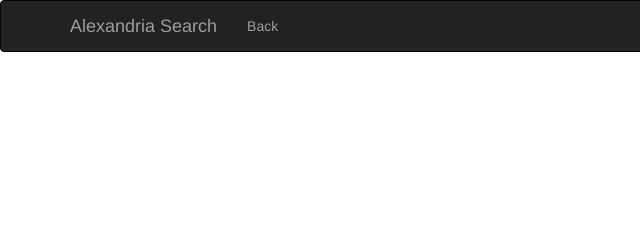
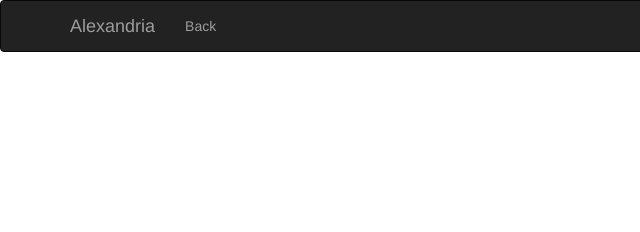
Before and after one commit to emberian/alexandria-web-client, a plain HTML site: page jquery/index.html in a window 1280 px wide. Shown: the top 232 px of the page, 0-640 px from the left. Drawn offline with Linux system fonts and the light colour scheme.

Commit message:
Extremely nitpicky style update

```diff
--- a/jquery/index.html
+++ b/jquery/index.html
@@ -53,7 +53,7 @@
             <span class="icon-bar"></span>
             <span class="icon-bar"></span>
           </button>
-          <a class="navbar-brand" href="#">Alexandria Search</a>
+          <a class="navbar-brand" href="#">Alexandria</a>
         </div>
         <div class="navbar-collapse collapse">
           <ul class="nav navbar-nav">
```
